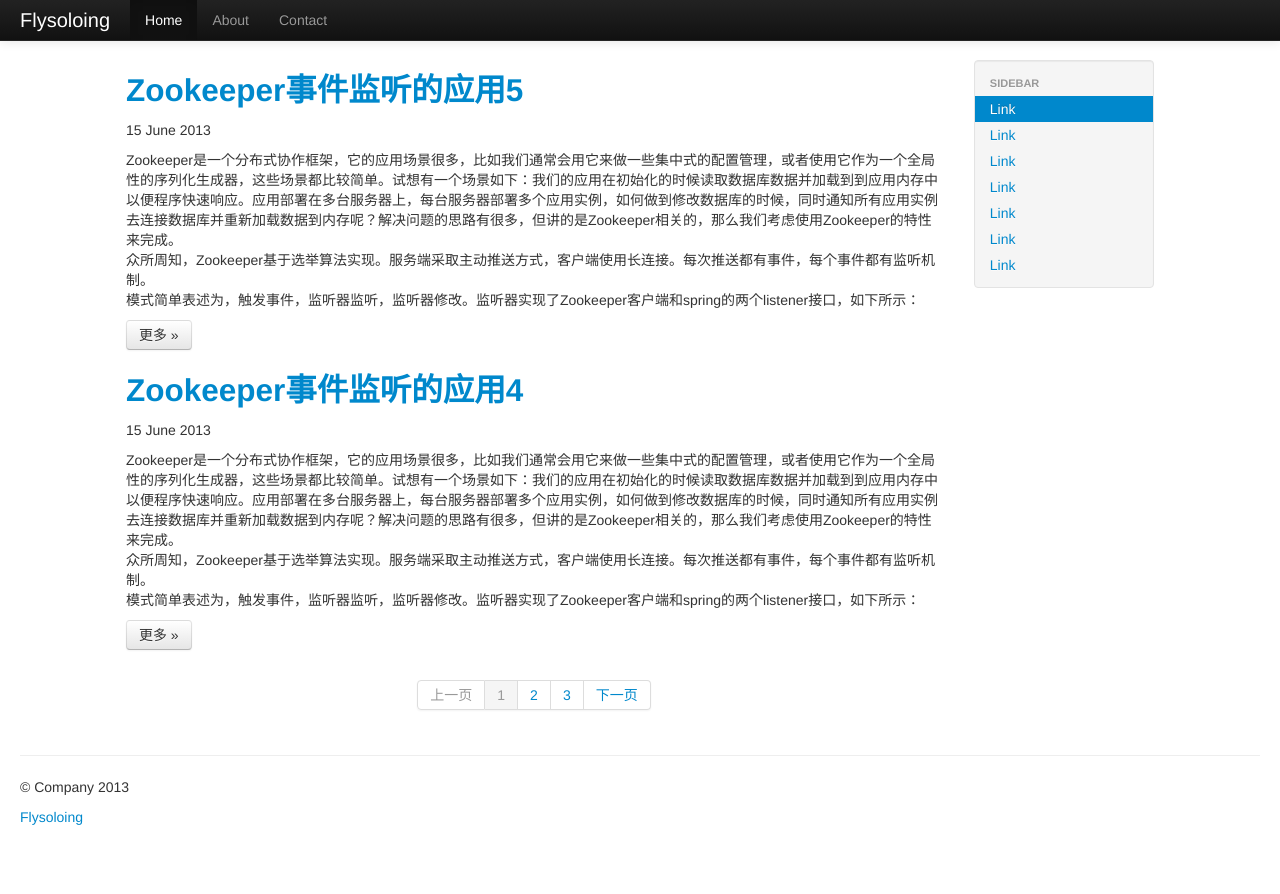
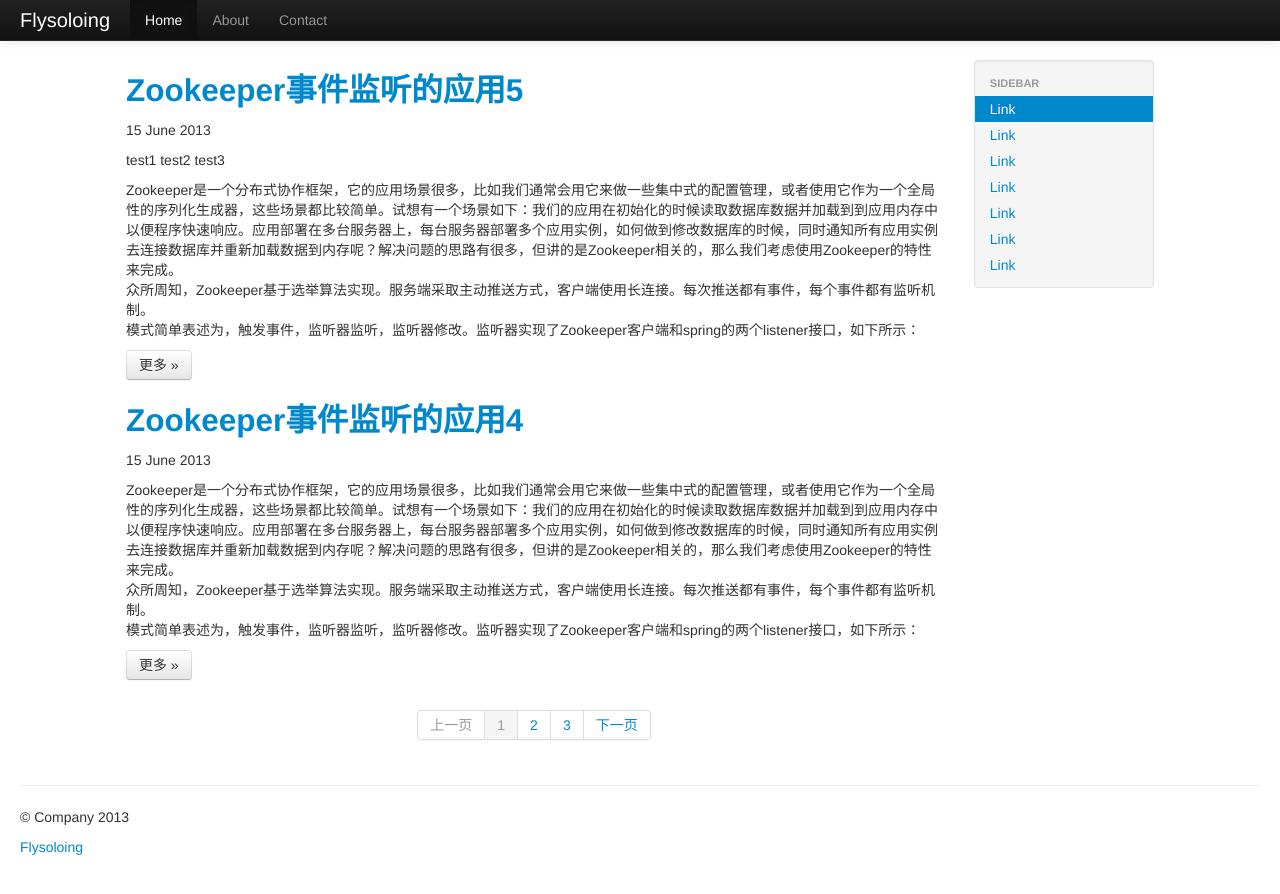
Before and after one commit to flysoloing/flysoloing.github.io, a Jekyll site: the page built from index.html, in a window 1280 px wide. Shown: the top 894 px of the page. Built offline with Jekyll 4.4.1, drawn with Linux system fonts in a browser that asks for light colours; the list of posts is cut into pages by our own code.

Commit message:
add tag support

```diff
--- a/_posts/2013-06-15-Practices-for-Zookeeper-Listener5.md
+++ b/_posts/2013-06-15-Practices-for-Zookeeper-Listener5.md
@@ -1,6 +1,7 @@
 ---
 layout: post
 title: Zookeeper事件监听的应用5
+tags: test1 test2 test3
 ---
 Zookeeper是一个分布式协作框架，它的应用场景很多，比如我们通常会用它来做一些集中式的配置管理，或者使用它作为一个全局性的序列化生成器，这些场景都比较简单。试想有一个场景如下：我们的应用在初始化的时候读取数据库数据并加载到到应用内存中以便程序快速响应。应用部署在多台服务器上，每台服务器部署多个应用实例，如何做到修改数据库的时候，同时通知所有应用实例去连接数据库并重新加载数据到内存呢？解决问题的思路有很多，但讲的是Zookeeper相关的，那么我们考虑使用Zookeeper的特性来完成。
 众所周知，Zookeeper基于选举算法实现。服务端采取主动推送方式，客户端使用长连接。每次推送都有事件，每个事件都有监听机制。
--- a/index.html
+++ b/index.html
@@ -9,6 +9,9 @@ title: 首页
     <div class="span12">
       <h2><a href="{{ post.url }}">{{ post.title }}</a></h2>
 	  <p class="text-left">{{ post.date | date: "%d %B %Y" }}</p>
+	  {% for tag in post.tags %}
+	  {{ tag, '' }}
+	  {% endfor %}
       <p>{{ post.excerpt }}</p>
       <p><a href="{{ post.url }}" class="btn">更多 »</a></p>
     </div>
```
